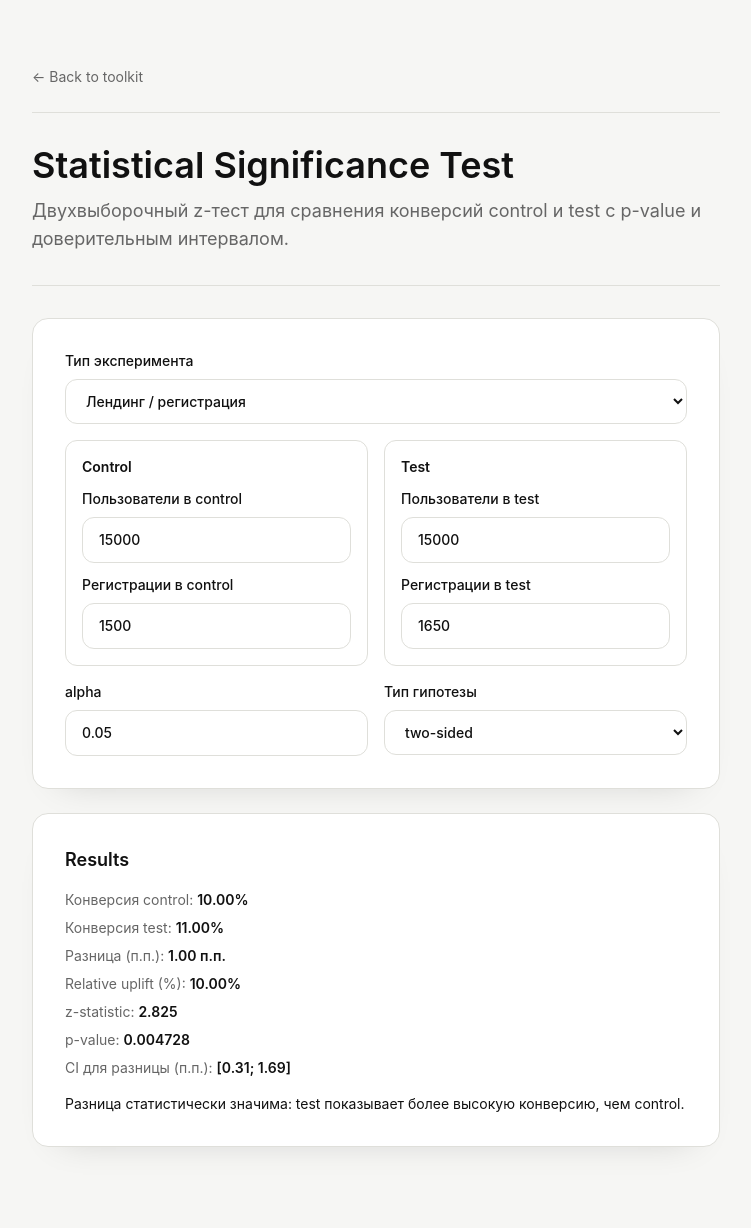
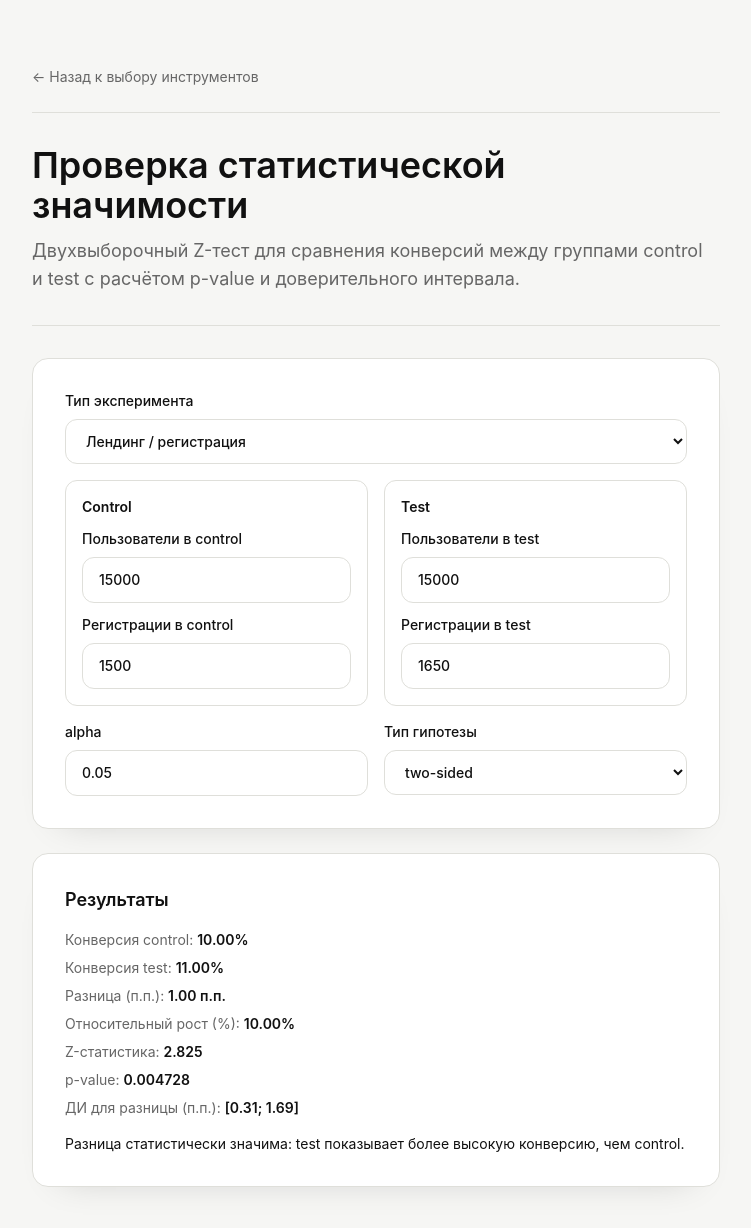
Before and after one commit to elizabeth290789/ab-tools-site, a Next.js app: page /stat-test in a window 1280 px wide. Shown: the top 1228 px of the page, without its empty margins (264-1015 px from the left). Built offline with nearby package versions, Linux system fonts and the light colour scheme.

Commit message:
Translate /stat-test UI texts to Russian

```diff
--- a/app/stat-test/page.tsx
+++ b/app/stat-test/page.tsx
@@ -175,13 +175,13 @@ export default function StatTestPage() {
           href="/"
           className="inline-flex items-center gap-2 text-sm text-muted transition-colors hover:text-ink"
         >
-          ← Back to toolkit
+          ← Назад к выбору инструментов
         </Link>
 
         <header className="mt-6 border-y border-border py-8">
-          <h1 className="text-3xl font-semibold leading-tight md:text-4xl">Statistical Significance Test</h1>
+          <h1 className="text-3xl font-semibold leading-tight md:text-4xl">Проверка статистической значимости</h1>
           <p className="mt-3 max-w-2xl text-base text-muted md:text-lg">
-            Двухвыборочный z-тест для сравнения конверсий control и test с p-value и доверительным интервалом.
+            Двухвыборочный Z-тест для сравнения конверсий между группами control и test с расчётом p-value и доверительного интервала.
           </p>
         </header>
 
@@ -272,22 +272,22 @@ export default function StatTestPage() {
         </section>
 
         <section className="mt-6 rounded-2xl border border-border bg-white p-6 shadow-card md:p-8">
-          <h2 className="text-lg font-semibold">Results</h2>
+          <h2 className="text-lg font-semibold">Результаты</h2>
           {result ? (
             <div className="mt-4 space-y-2 text-sm text-muted">
               <p>Конверсия control: <span className="font-semibold text-ink">{formatPercent(result.p1)}</span></p>
               <p>Конверсия test: <span className="font-semibold text-ink">{formatPercent(result.p2)}</span></p>
               <p>Разница (п.п.): <span className="font-semibold text-ink">{formatPp(result.diff)}</span></p>
               <p>
-                Relative uplift (%):{' '}
+                Относительный рост (%):{' '}
                 <span className="font-semibold text-ink">
                   {result.uplift === null ? 'N/A' : `${(result.uplift * 100).toFixed(2)}%`}
                 </span>
               </p>
-              <p>z-statistic: <span className="font-semibold text-ink">{result.z.toFixed(3)}</span></p>
+              <p>Z-статистика: <span className="font-semibold text-ink">{result.z.toFixed(3)}</span></p>
               <p>p-value: <span className="font-semibold text-ink">{result.pValue.toFixed(6)}</span></p>
               <p>
-                CI для разницы (п.п.):{' '}
+                ДИ для разницы (п.п.):{' '}
                 <span className="font-semibold text-ink">
                   [{(result.ciLow * 100).toFixed(2)}; {(result.ciHigh * 100).toFixed(2)}]
                 </span>
```
